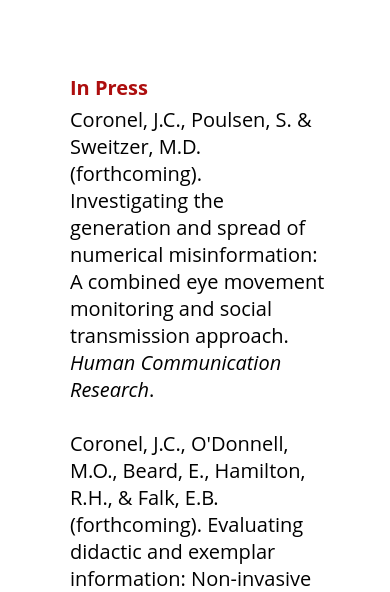
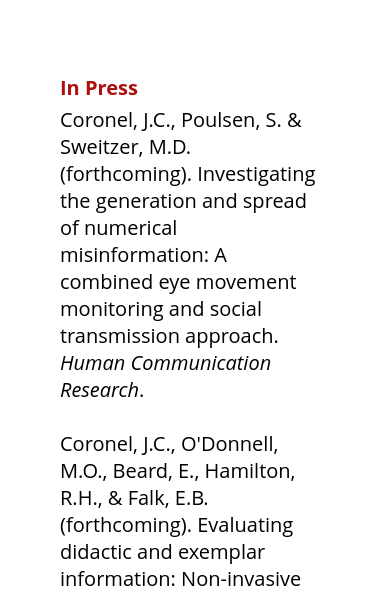
Before and after one commit to emhite/commcogsystems-mobile, a plain HTML site: page publications.html in a window 390 px wide. Shown: the part 252-844 px from the top of the page. Drawn offline with Linux system fonts and the light colour scheme.

Commit message:
Update style-test.css

```diff
--- a/style-test.css
+++ b/style-test.css
@@ -822,7 +822,7 @@
 
 @media screen and (max-width: 600px) {
 .paper {
-	padding-left:60px;
+	padding-left:50px;
 	padding-right:50px;}
 }
 
```
